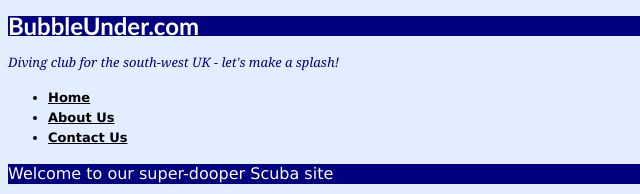
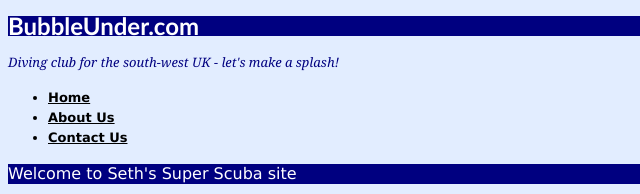
Before and after one commit to scwhittington/class-files, a plain HTML site: page html_css_demo/index.html in a window 1280 px wide. Shown: the top 194 px of the page, 0-640 px from the left. Drawn offline with Linux system fonts and the light colour scheme.

Commit message:
Change of Welcome message

```diff
--- a/html_css_demo/index.html
+++ b/html_css_demo/index.html
@@ -26,7 +26,7 @@
 	    </ul>
 	  </div> <!-- end of navigation div -->
 	  <div id="bodycontent">
-	    <h2>Welcome to our super-dooper Scuba site</h2>
+	    <h2>Welcome to Seth's Super Scuba site</h2>
 	    <p><img src="img/divers-circle.jpg" width="200" height="162"
 	        alt="A circle of divers practice their skills" /></p>
 	    <p>Glad you could drop in and share some air with us! You've passed
```
